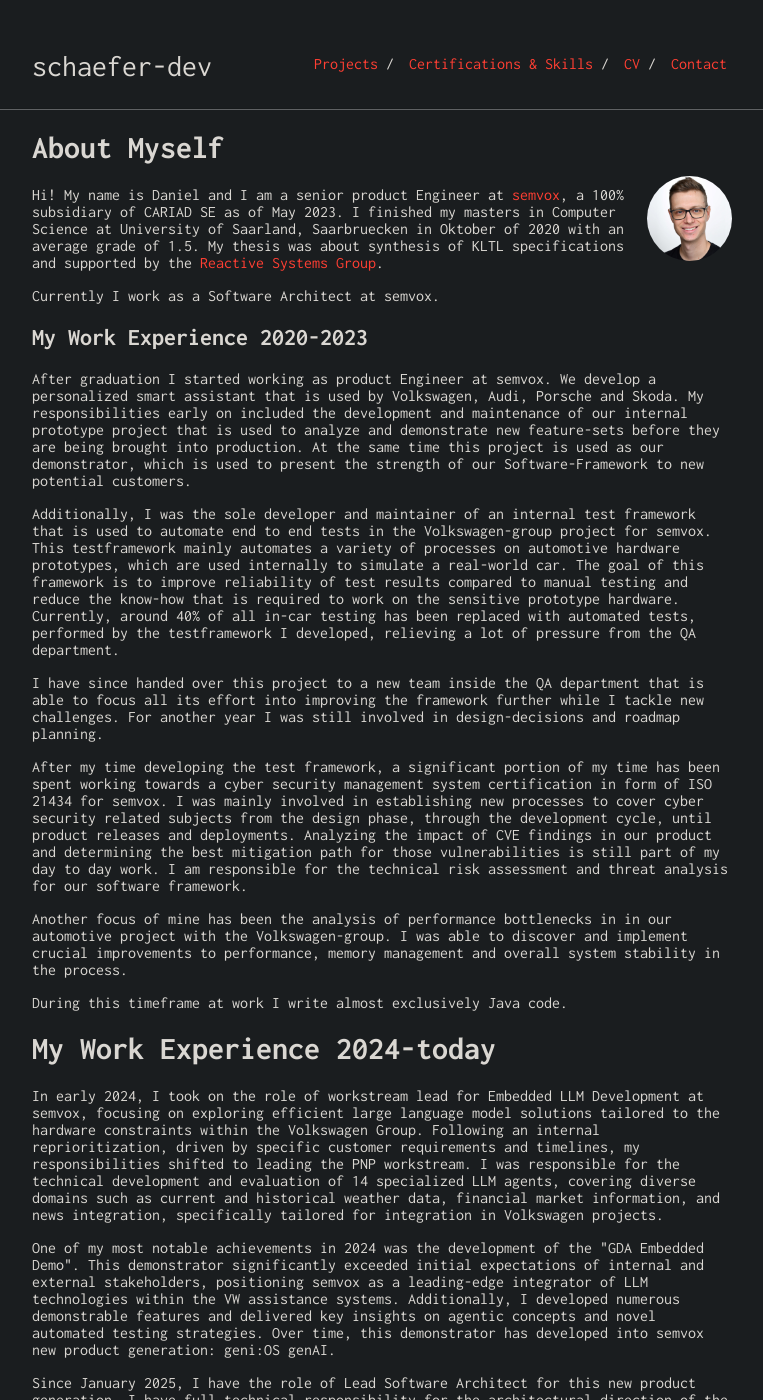
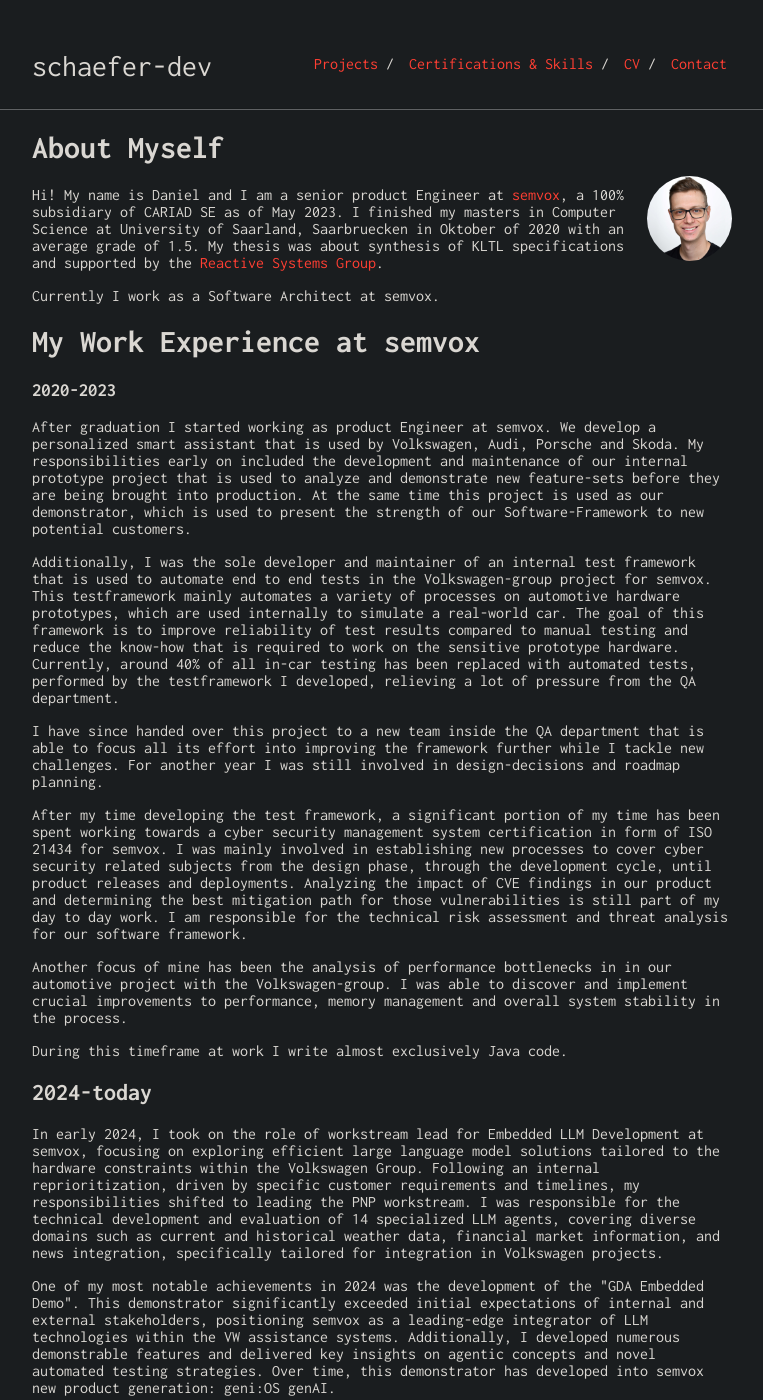
Before and after one commit to schaefer-dev/schaefer-dev.github.io, a Jekyll site: the page built from index.md, in a window 1280 px wide and 1400 px high. Shown: the whole window, without its empty margins (258-1021 px from the left). Built offline with Jekyll 4.4.1, drawn with Linux system fonts in a browser that asks for light colours.

Commit message:
Minor ordering changes

```diff
--- a/index.md
+++ b/index.md
@@ -13,7 +13,10 @@
 Currently I work as a Software Architect at semvox.
 
 
-## My Work Experience 2020-2023
+
+# My Work Experience at semvox
+
+### 2020-2023
 
 After graduation I started working as product Engineer at semvox. We develop a personalized smart assistant that is used by Volkswagen, Audi, Porsche and Skoda. My responsibilities early on included the development and maintenance of our internal prototype project that is used to analyze and demonstrate new feature-sets before they are being brought into production. At the same time this project is used as our demonstrator, which is used to present the strength of our Software-Framework to new potential customers.
 
@@ -30,7 +33,7 @@
 During this timeframe at work I write almost exclusively Java code.
 
 
-# My Work Experience 2024-today
+## 2024-today
 
 In early 2024, I took on the role of workstream lead for Embedded LLM Development at semvox, focusing on exploring efficient large language model solutions tailored to the hardware constraints within the Volkswagen Group. Following an internal reprioritization, driven by specific customer requirements and timelines, my responsibilities shifted to leading the PNP workstream. I was responsible for the technical development and evaluation of 14 specialized LLM agents, covering diverse domains such as current and historical weather data, financial market information, and news integration, specifically tailored for integration in Volkswagen projects.
 
@@ -47,7 +50,7 @@
 In the future I might update this website with more content related to my work. However, right now the remaining sections on this page will remain mainly focused on stuff I have worked on during my studies.
 
 
-## My Computer Science Degree
+# My Computer Science Degree
 
 My main interests at university were the fields of embedded systems and operating systems and verification of such systems. However, I intentionally visted a broad selection of courses at university to develop skills in a variety of fields.
 
```
